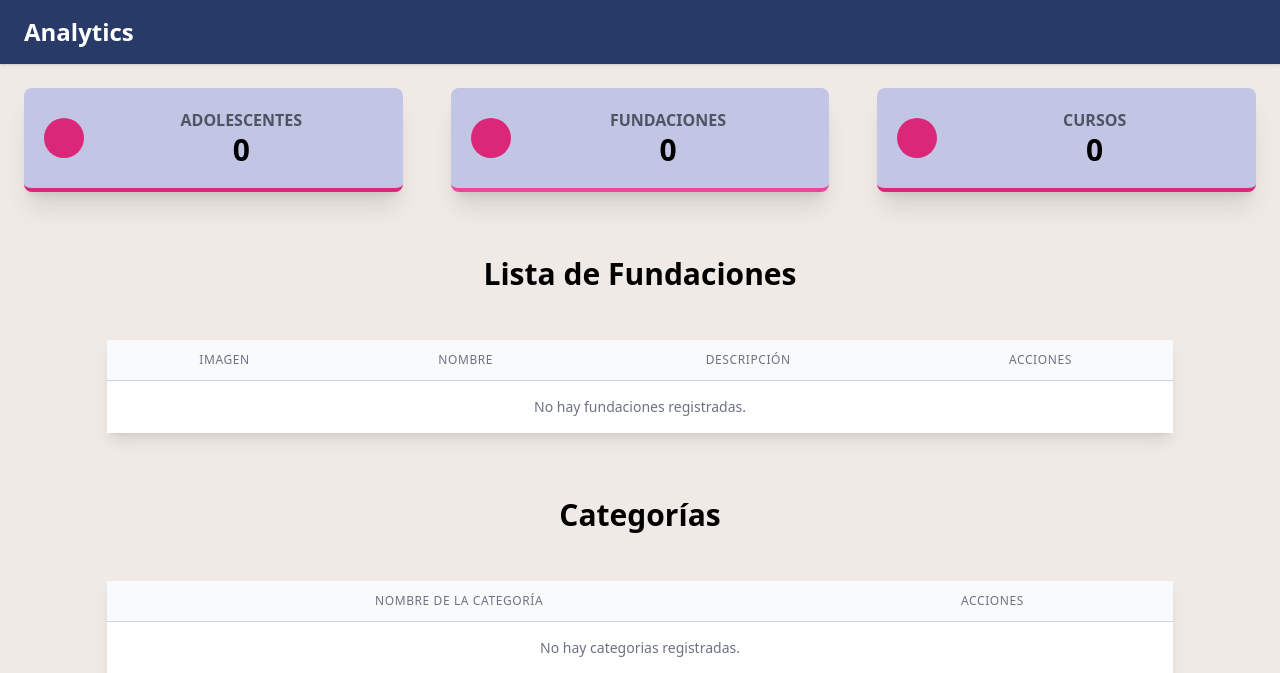
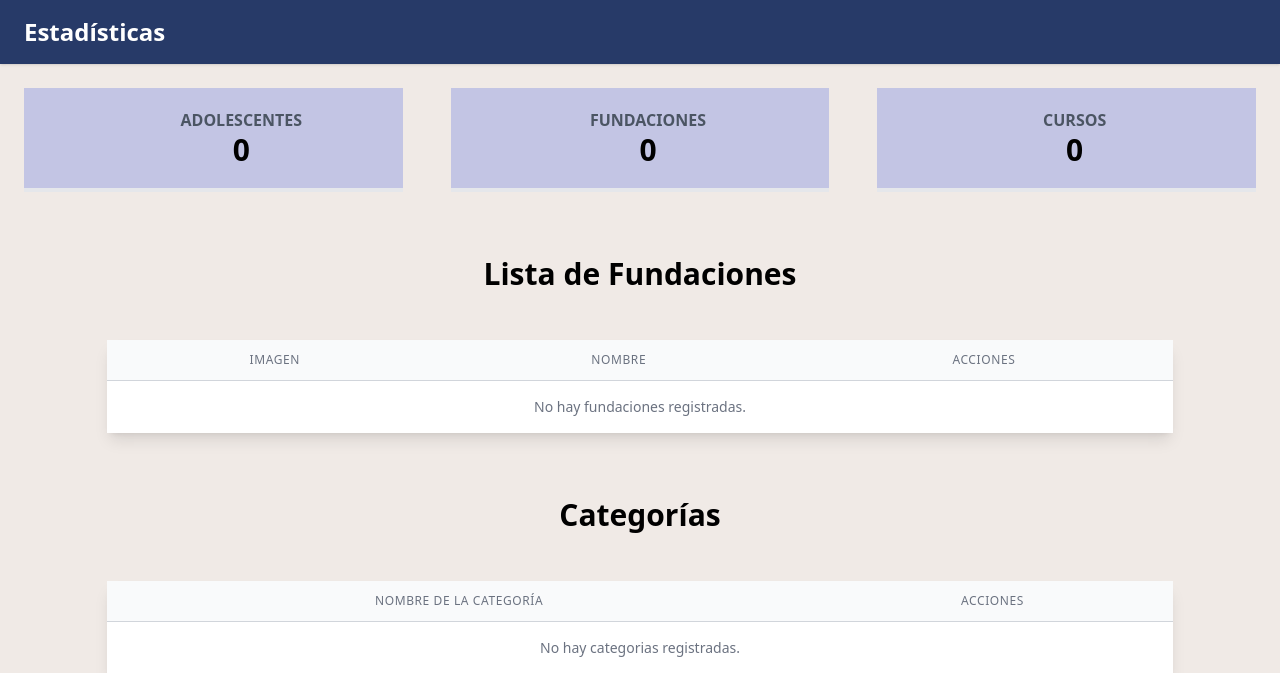
Before and after one commit to JMSC11/Rosas, a Django app: page /lista-fundaciones/ in a window 1280 px wide. Shown: the top 673 px of the page. Run offline with Django 5.2, Linux system fonts and the light colour scheme; data that the repository does not hold is empty; some libraries are stand-ins or nearby versions.

Commit message:
Atendiendo-cambios2

```diff
--- a/Adolescentes/models.py
+++ b/Adolescentes/models.py
@@ -19,8 +19,8 @@ class Adolescente(models.Model):
     lugar_nacimiento = models.CharField(max_length=100)
     pertenece_etnia = models.BooleanField(choices=SI_NO_OPCIONES, default=False)
     discapacidad = models.CharField(max_length=100, choices=DISCAPACIDAD_CHOICES, default='Ninguna')
-    diagnostico_psicologico = models.BooleanField(choices=SI_NO_OPCIONES, default=False)
-    diagnostico_detalle = models.CharField(max_length=200, blank=True)
+    valoracion_psicologica = models.BooleanField(choices=SI_NO_OPCIONES, default=False)
+    detalle_de_valoracion = models.CharField(max_length=200, blank=True)
     tiene_hijos = models.BooleanField(choices=SI_NO_OPCIONES, default=False)
     posee_acta_nacimiento = models.BooleanField(choices=SI_NO_OPCIONES, default=False)
     posee_seguro_social = models.BooleanField(choices=SI_NO_OPCIONES, default=False)
--- a/fundaciones/admin.py
+++ b/fundaciones/admin.py
@@ -11,6 +11,7 @@ class AdolescenteInline(admin.TabularInline):
     extra = 0
     can_delete = False
     show_change_link = True
+
 class FundacionAdmin(admin.ModelAdmin):
     list_display = ('nombre_fundacion', 'imagen_preview', 'descripcion')
     inlines = [AdolescenteInline]
--- a/templates/fundation_details.html
+++ b/templates/fundation_details.html
@@ -6,7 +6,7 @@
     <meta charset="UTF-8">
     <meta name="viewport" content="width=device-width, initial-scale=1.0">
     <meta http-equiv="X-UA-Compatible" content="ie=edge">
-    <title>Analytics</title>
+    <title>Estadísticas</title>
     <script src="https://cdn.tailwindcss.com"></script>
     <link rel="stylesheet" href="{% static 'css/atropos.min.css' %}">
     <script src="https://cdn.jsdelivr.net/npm/chart.js"></script>
@@ -21,7 +21,7 @@
         <div class="main-content flex-1 bg-gray-100  pb-24 md:pb-5">
 
             <div class="bg-[#273a68] to-gray-800 p-4 shadow text-2xl text-white">
-                <h3 class="font-bold pl-2">Analytics</h3>
+                <h3 class="font-bold pl-2">Estadísticas</h3>
             </div>
 
             <div class="flex flex-row flex-wrap flex-grow mt-2">
--- a/templates/list_analytics.html
+++ b/templates/list_analytics.html
@@ -6,7 +6,7 @@
     <meta charset="UTF-8">
     <meta name="viewport" content="width=device-width, initial-scale=1.0">
     <meta http-equiv="X-UA-Compatible" content="ie=edge">
-    <title>Analytics</title>
+    <title>Estadísticas</title>
     <script src="https://cdn.tailwindcss.com"></script>
     <style></style>
 </head>
@@ -19,7 +19,7 @@
         <div class="main-content flex-1 pb-24 md:pb-5">
 
             <div class="bg-[#273a68] to-gray-800 p-4 shadow text-2xl text-white">
-                <h3 class="font-bold pl-2">Analytics</h3>
+                <h3 class="font-bold pl-2">Estadísticas</h3>
             </div>
 
 
@@ -27,10 +27,10 @@
                 <div class="w-full md:w-1/2 xl:w-1/3 p-6">
                     <!--Metric Card-->
                     <div
-                        class="bg-[#c3c5e4] border-b-4 border-pink-600 rounded-lg shadow-xl p-5">
+                        class="bg-[#c3c5e4] border-b-4   p-5">
                         <div class="flex flex-row items-center">
                             <div class="flex-shrink pr-4">
-                                <div class="rounded-full p-5 bg-pink-600"><i class="fa fa-wallet fa-2x fa-inverse"></i>
+                                <div class=" p-5"><i class="fa fa-wallet fa-2x fa-inverse"></i>
                                 </div>
                             </div>
                             <div class="flex-1 text-right md:text-center">
@@ -45,11 +45,9 @@
                 <div class="w-full md:w-1/2 xl:w-1/3 p-6">
                     <!--Metric Card-->
                     <div
-                        class="bg-[#c3c5e4] border-b-4 border-pink-500 rounded-lg shadow-xl p-5">
+                        class="bg-[#c3c5e4] border-b-4 p-5">
                         <div class="flex flex-row items-center">
                             <div class="flex-shrink pr-4">
-                                <div class="rounded-full p-5 bg-pink-600"><i class="fas fa-users fa-2x fa-inverse"></i>
-                                </div>
                             </div>
                             <div class="flex-1 text-right md:text-center">
                                 <h5 class="font-bold uppercase text-gray-600">Fundaciones</h5>
@@ -63,11 +61,10 @@
                 <div class="w-full md:w-1/2 xl:w-1/3 p-6">
                     <!--Metric Card-->
                     <div
-                        class="bg-[#c3c5e4] border-b-4 border-pink-600 rounded-lg shadow-xl p-5">
+                        class="bg-[#c3c5e4] border-b-4  p-5">
                         <div class="flex flex-row items-center">
                             <div class="flex-shrink pr-4">
-                                <div class="rounded-full p-5 bg-pink-600"><i
-                                        class="fas fa-user-plus fa-2x fa-inverse"></i></div>
+
                             </div>
                             <div class="flex-1 text-right md:text-center">
                                 <h5 class="font-bold uppercase text-gray-600">Cursos</h5>
@@ -102,10 +99,6 @@
                                 </th>
                                 <th scope="col"
                                     class="px-6 py-3 text-center text-xs font-medium text-gray-500 uppercase tracking-wider">
-                                    Descripción
-                                </th>
-                                <th scope="col"
-                                    class="px-6 py-3 text-center text-xs font-medium text-gray-500 uppercase tracking-wider">
                                     Acciones
                                 </th>
                             </tr>
@@ -124,14 +117,7 @@
                                 <td class="px-6 py-4 whitespace-nowrap text-sm text-gray-900 text-center">
                                     {{ fundacion.nombre_fundacion }}
                                 </td>
-                                <td class="px-6 py-4 whitespace-nowrap text-sm text-gray-500 text-center">
-                                    {% if fundacion.descripcion %}
-                                    {{ fundacion.descripcion }}
-                                    {% else %}
-                                    <span class="text-gray-400">Sin descripcion</span>
-                                    <!-- Texto cuando no hay imagen -->
-                                    {% endif %}
-                                </td>
+
                                 <td class="px-6 py-4 whitespace-nowrap text-center text-sm font-medium">
                                     <a href="{% url 'detalle-fundacion' fundacion.id %}"
                                         class="text-indigo-600 hover:text-indigo-900" target="_blank">Ver Detalles</a>
```
Also changed, not shown: rosas/settings.py (+9 -1 lines), templates/admin/index.html (+37 -13 lines), templates/curso_details.html (+3 -10 lines), Adolescentes/migrations/0012_rename_diagnostico_detalle_adolescente_detalle_de_valoracion_and_more.py (added), Adolescentes/migrations/0013_rename_valoracion_psicologico_adolescente_valoracion_psicologica.py (added), static/css/custom_jazzmin.css (line endings or trailing spaces).
